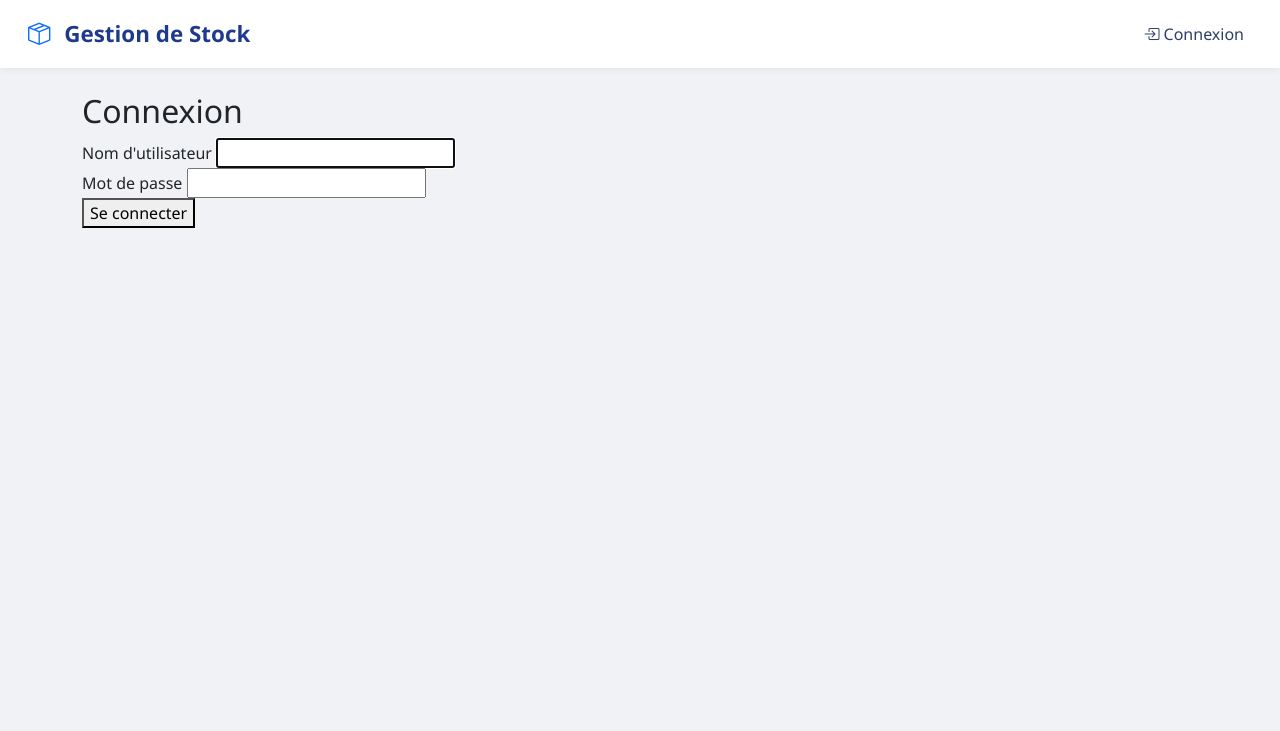
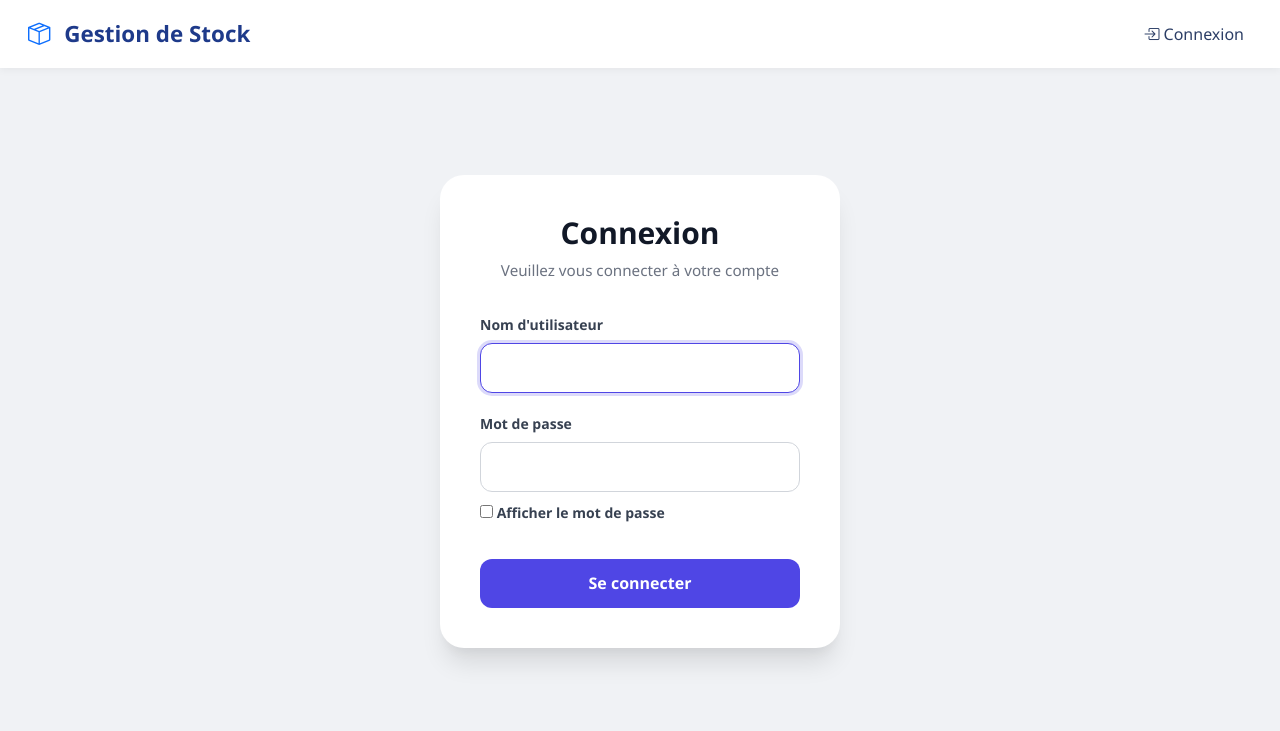
Before and after one commit to AyaZerroinii/gestion-de-stock, a Django app: page /accounts/login/ in a window 1280 px wide. Shown: the top 731 px of the page. Run offline with Django 4.2, Linux system fonts and the light colour scheme.

Commit message:
Update login.html

```diff
--- a/inventory/templates/registration/login.html
+++ b/inventory/templates/registration/login.html
@@ -1,20 +1,185 @@
 {% extends 'inventory/base.html' %}
+
 {% block content %}
+<style>
+    /* CSS - Design Moderne et Épuré */
+    :root {
+        --primary-color: #4f46e5;
+        --primary-hover: #4338ca;
+        --bg-card: #ffffff;
+        --text-main: #111827;
+        --text-muted: #6b7280;
+        --error-bg: #fef2f2;
+        --error-text: #b91c1c;
+    }
+
+    .login-wrapper {
+        display: flex;
+        justify-content: center;
+        align-items: center;
+        min-height: 80vh;
+        padding: 20px;
+        font-family: 'Segoe UI', Roboto, Helvetica, Arial, sans-serif;
+    }
+
+    .login-card {
+        background: var(--bg-card);
+        width: 100%;
+        max-width: 400px;
+        padding: 2.5rem;
+        border-radius: 1.5rem;
+        box-shadow: 0 20px 25px -5px rgba(0, 0, 0, 0.1), 0 10px 10px -5px rgba(0, 0, 0, 0.04);
+    }
+
+    .login-card h2 {
+        margin-bottom: 0.5rem;
+        font-size: 1.875rem;
+        font-weight: 700;
+        color: var(--text-main);
+        text-align: center;
+    }
+
+    .login-card p.subtitle {
+        text-align: center;
+        color: var(--text-muted);
+        margin-bottom: 2rem;
+        font-size: 0.95rem;
+    }
+
+    .form-field {
+        margin-bottom: 1.25rem;
+    }
+
+    .form-field label {
+        display: block;
+        font-size: 0.875rem;
+        font-weight: 600;
+        margin-bottom: 0.5rem;
+        color: #374151;
+    }
+
+    /* Style des inputs générés par Django */
+    .form-field input {
+        width: 100%;
+        padding: 0.75rem 1rem;
+        border: 1px solid #d1d5db;
+        border-radius: 0.75rem;
+        font-size: 1rem;
+        transition: all 0.2s ease;
+        box-sizing: border-box;
+    }
+
+    .form-field input:focus {
+        outline: none;
+        border-color: var(--primary-color);
+        box-shadow: 0 0 0 3px rgba(79, 70, 229, 0.2);
+    }
+
+    /* Alertes d'erreurs */
+    .error-container {
+        background-color: var(--error-bg);
+        color: var(--error-text);
+        padding: 0.75rem 1rem;
+        border-radius: 0.5rem;
+        border: 1px solid #fecaca;
+        margin-bottom: 1.5rem;
+        font-size: 0.875rem;
+        text-align: center;
+    }
+
+    /* Bouton de connexion */
+    .btn-submit {
+        width: 100%;
+        background-color: var(--primary-color);
+        color: white;
+        padding: 0.8rem;
+        border: none;
+        border-radius: 0.75rem;
+        font-size: 1rem;
+        font-weight: 600;
+        cursor: pointer;
+        transition: background 0.2s ease, transform 0.1s ease;
+        margin-top: 1rem;
+    }
+
+    .btn-submit:hover {
+        background-color: var(--primary-hover);
+    }
+
+    .btn-submit:active {
+        transform: scale(0.98);
+    }
+
+    /* Option Afficher le mot de passe */
+    .show-password {
+        display: flex;
+        align-items: center;
+        gap: 0.5rem;
+        margin-top: 0.6rem;
+        cursor: pointer;
+        font-size: 0.85rem;
+        color: var(--text-muted);
+    }
+
+    .show-password input {
+        width: auto;
+        cursor: pointer;
+    }
+</style>
+
+<div class="login-wrapper">
+    <div class="login-card">
         <h2>Connexion</h2>
-<form method="post">
+        <p class="subtitle">Veuillez vous connecter à votre compte</p>
+
+        <form method="post" id="loginForm">
             {% csrf_token %}
+
             {% if form.errors %}
-        <p style="color:red;">Nom d'utilisateur ou mot de passe incorrect.</p>
+                <div class="error-container">
+                    Nom d'utilisateur ou mot de passe incorrect.
+                </div>
             {% endif %}
+
             <div class="form-field">
                 <label for="id_username">Nom d'utilisateur</label>
                 {{ form.username }}
             </div>
+
             <div class="form-field">
                 <label for="id_password">Mot de passe</label>
                 {{ form.password }}
+                <label class="show-password">
+                    <input type="checkbox" id="checkToggle">
+                    <span>Afficher le mot de passe</span>
+                </label>
             </div>
+
             <input type="hidden" name="next" value="{{ next }}" />
-    <button type="submit">Se connecter</button>
+            <button type="submit" class="btn-submit">Se connecter</button>
         </form>
+    </div>
+</div>
+
+<script>
+    document.addEventListener('DOMContentLoaded', function() {
+        const checkToggle = document.getElementById('checkToggle');
+        // On cible le champ password généré par Django
+        const passwordInput = document.querySelector('input[type="password"]');
+
+        if (checkToggle && passwordInput) {
+            checkToggle.addEventListener('change', function() {
+                passwordInput.type = this.checked ? 'text' : 'password';
+            });
+        }
+
+        // Animation simple sur le focus des champs
+        const inputs = document.querySelectorAll('.form-field input');
+        inputs.forEach(input => {
+            input.addEventListener('focus', () => {
+                input.style.borderColor = 'var(--primary-color)';
+            });
+        });
+    });
+</script>
 {% endblock %}
```
Lines whose indentation alone changed are shown as unchanged.
